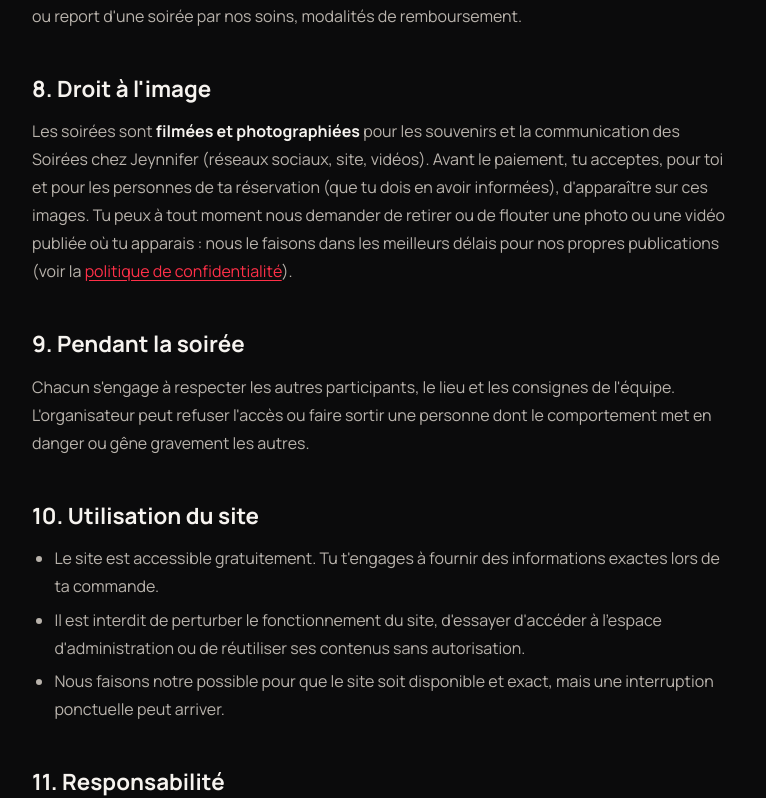
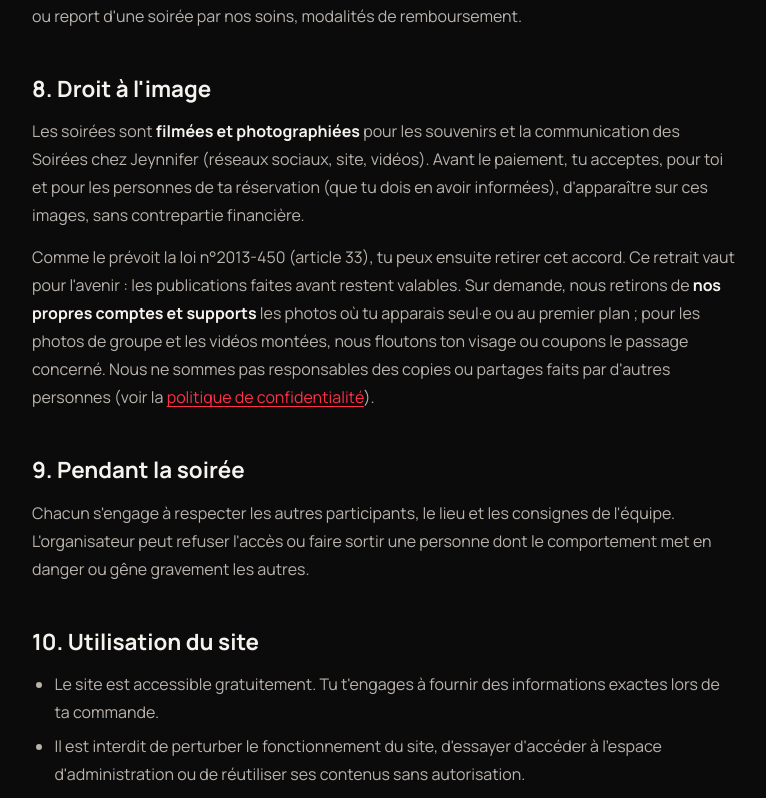
Before and after one commit to Christ-erwin/chezJeynniferWebsite, a Next.js app in the folder lg-chez-jennifer-frontend/: page /conditions in a window 1280 px wide. Shown: the part 2369-3167 px from the top of the page, without its empty margins (256-1022 px from the left). Built offline with nearby package versions, Linux system fonts and the light colour scheme; no server answers.

Commit message:
fix: droit à l'image, retrait encadré (non rétroactif, floutage)

```diff
--- a/lg-chez-jennifer-frontend/src/app/(site)/conditions/page.tsx
+++ b/lg-chez-jennifer-frontend/src/app/(site)/conditions/page.tsx
@@ -99,8 +99,13 @@ export default function Conditions() {
       <p>
         Les soirées sont <strong>filmées et photographiées</strong> pour les souvenirs et la communication des Soirées chez Jeynnifer (réseaux
         sociaux, site, vidéos). Avant le paiement, tu acceptes, pour toi et pour les personnes de ta réservation (que tu dois en avoir
-        informées), d&apos;apparaître sur ces images. Tu peux à tout moment nous demander de retirer ou de flouter une photo ou une vidéo
-        publiée où tu apparais : nous le faisons dans les meilleurs délais pour nos propres publications (voir la{" "}
+        informées), d&apos;apparaître sur ces images, sans contrepartie financière.
+      </p>
+      <p>
+        Comme le prévoit la loi n°2013-450 (article 33), tu peux ensuite retirer cet accord. Ce retrait vaut pour l&apos;avenir : les
+        publications faites avant restent valables. Sur demande, nous retirons de <strong>nos propres comptes et supports</strong> les photos
+        où tu apparais seul·e ou au premier plan ; pour les photos de groupe et les vidéos montées, nous floutons ton visage ou coupons le
+        passage concerné. Nous ne sommes pas responsables des copies ou partages faits par d&apos;autres personnes (voir la{" "}
         <Link href="/confidentialite">politique de confidentialité</Link>).
       </p>
 
--- a/lg-chez-jennifer-frontend/src/app/(site)/confidentialite/page.tsx
+++ b/lg-chez-jennifer-frontend/src/app/(site)/confidentialite/page.tsx
@@ -77,7 +77,7 @@ export default function Confidentialite() {
           <tr>
             <td>Photos et vidéos prises pendant les soirées</td>
             <td>Souvenirs et communication des Soirées chez Jeynnifer (réseaux sociaux, site, vidéos)</td>
-            <td>Tant qu&apos;elles sont publiées ; retirées sur simple demande</td>
+            <td>Tant qu&apos;elles sont publiées ; retirées ou floutées sur demande (voir section 5)</td>
           </tr>
           <tr>
             <td>Soirée Loup-Garou : prénom et photo des joueurs, saisis par notre équipe</td>
@@ -147,7 +147,11 @@ export default function Confidentialite() {
         <li>les faire corriger, compléter ou mettre à jour (droit de rectification) ;</li>
         <li>les faire effacer, sauf ce que la loi nous oblige à garder (droit à l&apos;effacement) ;</li>
         <li>t&apos;opposer à leur utilisation pour un motif légitime (droit d&apos;opposition) ;</li>
-        <li>retirer ton accord sur le droit à l&apos;image : nous retirons ou floutons alors les photos et vidéos que nous avons publiées où tu apparais.</li>
+        <li>
+          retirer ton accord sur le droit à l&apos;image, pour l&apos;avenir : nous retirons de nos propres comptes les photos où tu apparais
+          seul·e ou au premier plan, et floutons ton visage (ou coupons le passage) sur les photos de groupe et vidéos montées. Les
+          publications antérieures au retrait restent valables, et nous ne pouvons pas agir sur les copies faites par d&apos;autres.
+        </li>
       </ul>
       <p>
         Pour cela, écris-nous sur{" "}
--- a/lg-chez-jennifer-frontend/src/components/booking/BookingForm.tsx
+++ b/lg-chez-jennifer-frontend/src/components/booking/BookingForm.tsx
@@ -481,8 +481,7 @@ export function BookingForm({ event }: { event: EventEdition }) {
             <span>
               <strong className="font-semibold">Droit à l&apos;image.</strong> La soirée est filmée et photographiée. J&apos;accepte, pour moi
               {seats > 1 ? " et les personnes de ma réservation (que j'ai prévenues)" : ""}, d&apos;apparaître sur ces images et qu&apos;elles
-              soient publiées par Les Soirées chez Jeynnifer (réseaux sociaux, site, vidéos). Je peux demander le retrait d&apos;une image à tout
-              moment.
+              soient publiées par Les Soirées chez Jeynnifer (réseaux sociaux, site, vidéos).
             </span>
           </label>
           {show("consent") && (
```
